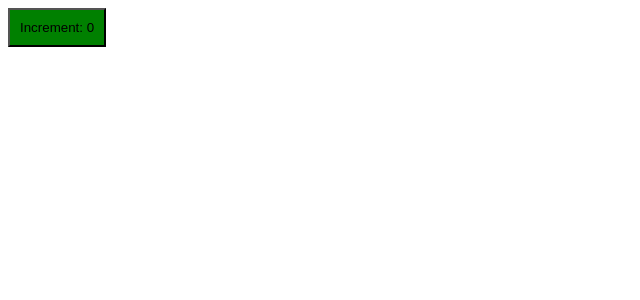
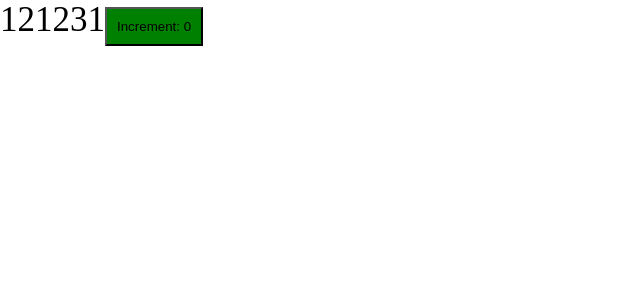
Before and after one commit to northlanee/blog-frontend, a React app: page / in a window 1280 px wide. Shown: the top 300 px of the page, without its empty margins (0-640 px from the left). Built offline with nearby package versions, Linux system fonts and the light colour scheme.

Commit message:
scss modules setup

```diff
--- a/package.json
+++ b/package.json
@@ -23,6 +23,7 @@
     "@types/webpack-dev-server": "^4.7.2",
     "css-loader": "^6.8.1",
     "html-webpack-plugin": "^5.5.3",
+    "mini-css-extract-plugin": "^2.7.6",
     "sass": "^1.68.0",
     "sass-loader": "^13.3.2",
     "style-loader": "^3.3.3",
--- /dev/null
+++ b/src/App.tsx
@@ -0,0 +1,13 @@
+import Counter from "./components/Counter";
+import "./index.scss";
+
+const App = () => {
+  return (
+    <div className="app">
+      121231
+      <Counter />
+    </div>
+  );
+};
+
+export default App;
--- a/src/components/Counter.scss
+++ b/src/components/Counter.module.scss
@@ -1,4 +1,4 @@
-button {
+.button {
   padding: 10px;
   background-color: green;
 }
--- a/src/components/Counter.tsx
+++ b/src/components/Counter.tsx
@@ -1,11 +1,14 @@
 import { useState } from "react";
-import "./Counter.scss";
+import styles from "./Counter.module.scss";
 
 const Counter = () => {
   const [counter, setCounter] = useState(0);
 
   return (
-    <button onClick={() => setCounter((prev) => prev + 1)}>
+    <button
+      className={styles.button}
+      onClick={() => setCounter((prev) => prev + 1)}
+    >
       Increment: {counter}
     </button>
   );
--- /dev/null
+++ b/src/index.scss
@@ -0,0 +1,9 @@
+* {
+  margin: 0;
+  padding: 0;
+  box-sizing: border-box;
+}
+
+.app {
+  font-size: 35px;
+}
--- a/src/index.tsx
+++ b/src/index.tsx
@@ -1,9 +1,4 @@
 import { render } from "react-dom";
-import Counter from "./components/Counter";
+import App from "./App";
 
-render(
-  <div>
-    <Counter />
-  </div>,
-  document.getElementById("root")
-);
+render(<App />, document.getElementById("root"));
```
Also changed, not shown: src/global.t.ts (added, +7 -0 lines), 4 other files (tests, documents, lock files or other folders).
